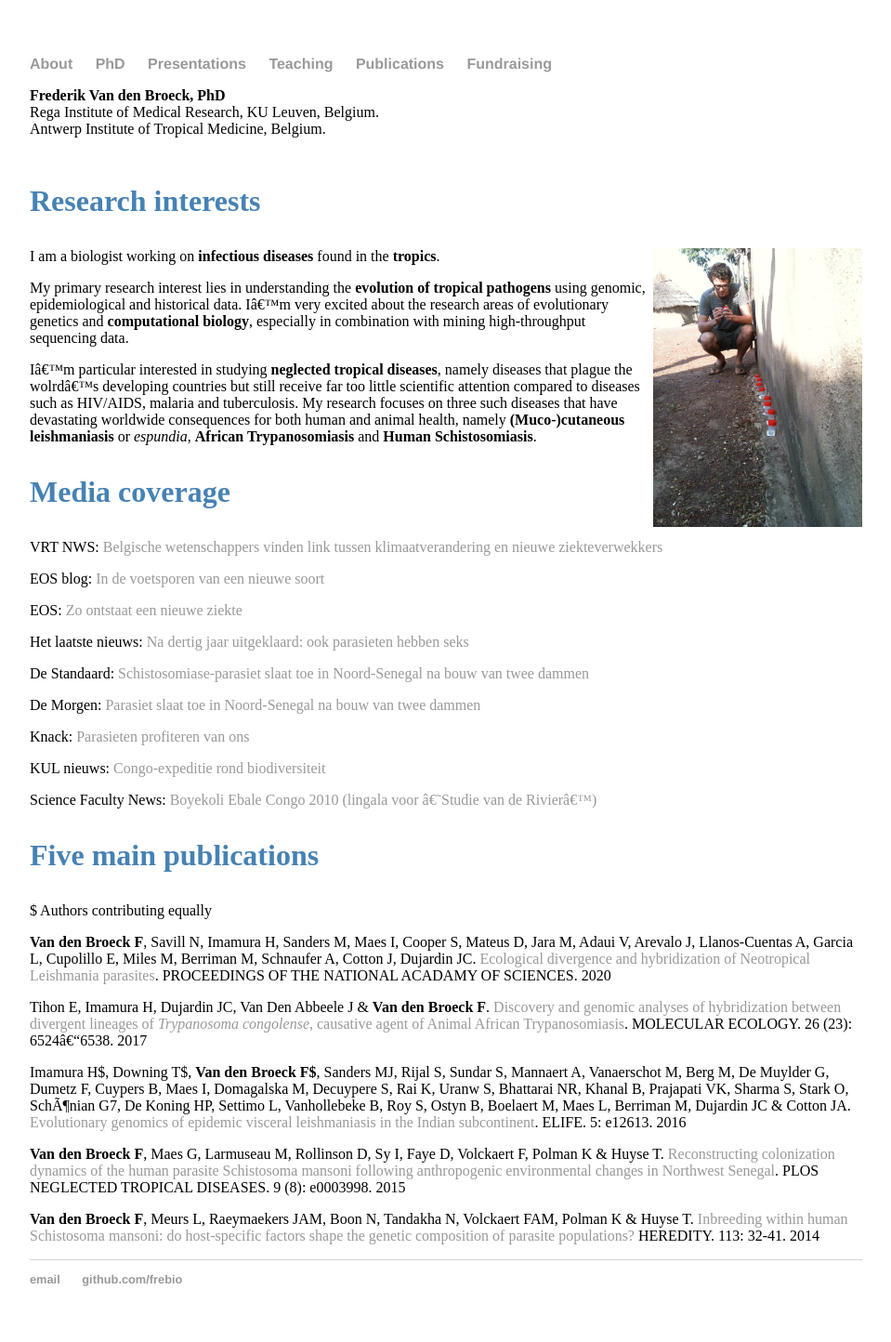
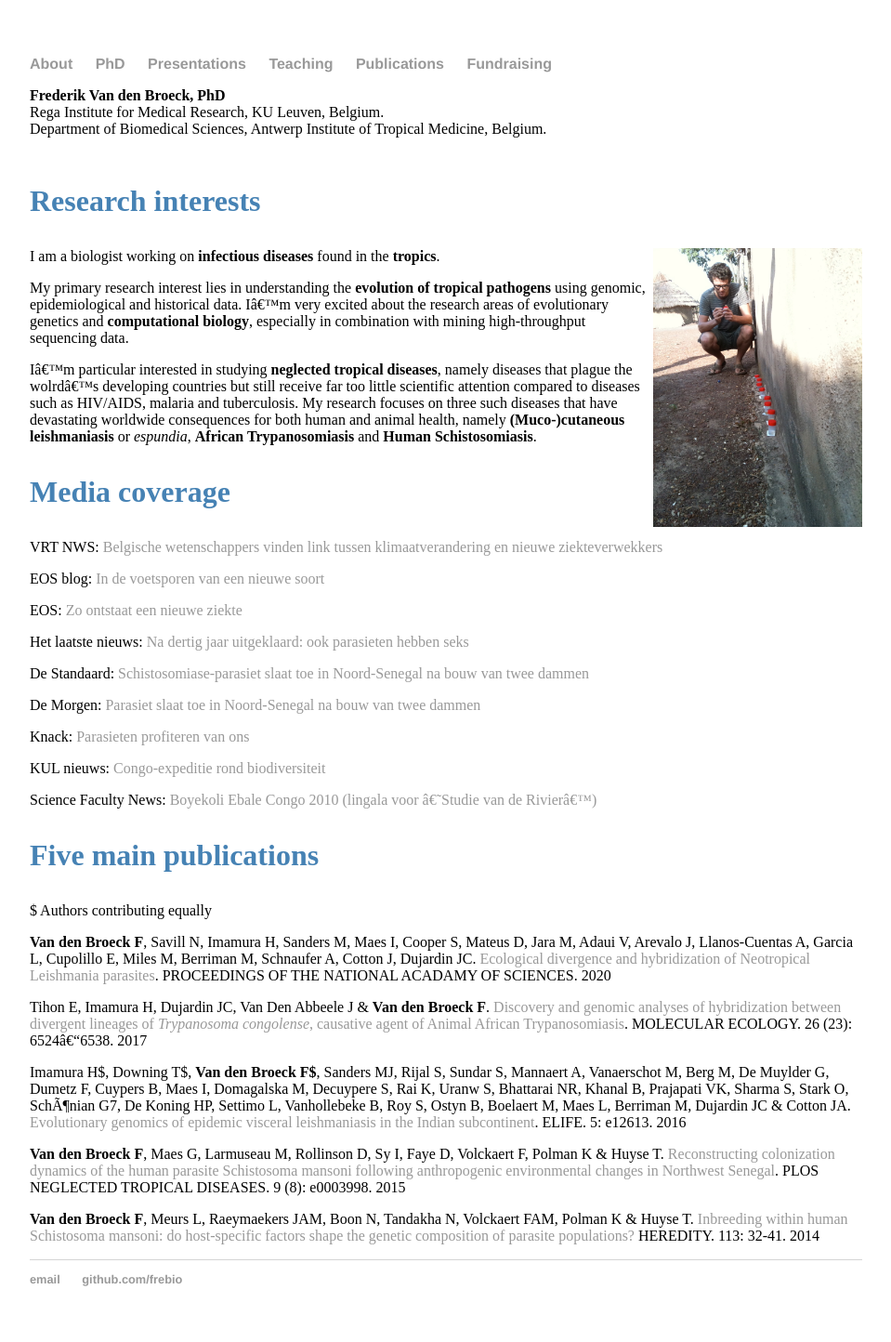
Before and after one commit to FreBio/FreBio.github.io, a Jekyll site: the page built from index.md, in a window 1280 px wide. Shown: the whole page at 93% size, without its empty margins (160-1119 px from the left). Built offline with Jekyll 4.4.1, drawn with Linux system fonts in a browser that asks for light colours; our own code applies the rules of GitHub Pages for plain Markdown files; comment, search, counter and statistics services are not loaded.

Commit message:
Update index.md

```diff
--- a/index.md
+++ b/index.md
@@ -1,6 +1,6 @@
 **Frederik Van den Broeck, PhD** <br />
-Rega Institute of Medical Research, KU Leuven, Belgium. <br />
-Antwerp Institute of Tropical Medicine, Belgium. <br />
+Rega Institute for Medical Research, KU Leuven, Belgium. <br />
+Department of Biomedical Sciences, Antwerp Institute of Tropical Medicine, Belgium. <br />
 <a href="https://twitter.com/FBroeck" class="right" class="twitter-follow-button" data-show-count="false"></a><script async src="//platform.twitter.com/widgets.js" charset="utf-8"></script> <br />
 
 
```
